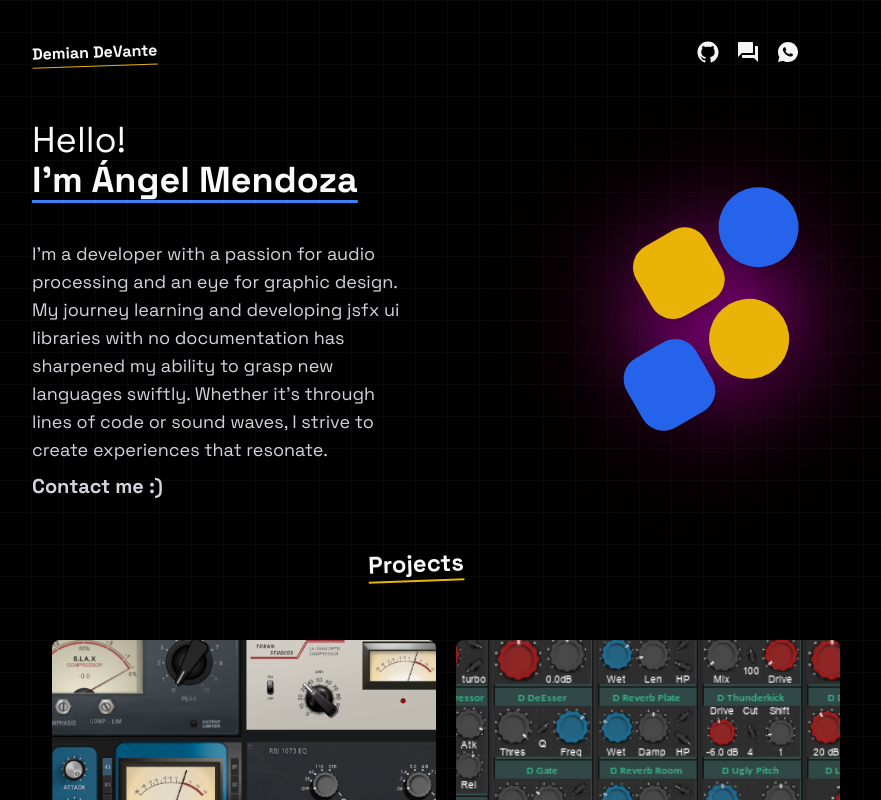
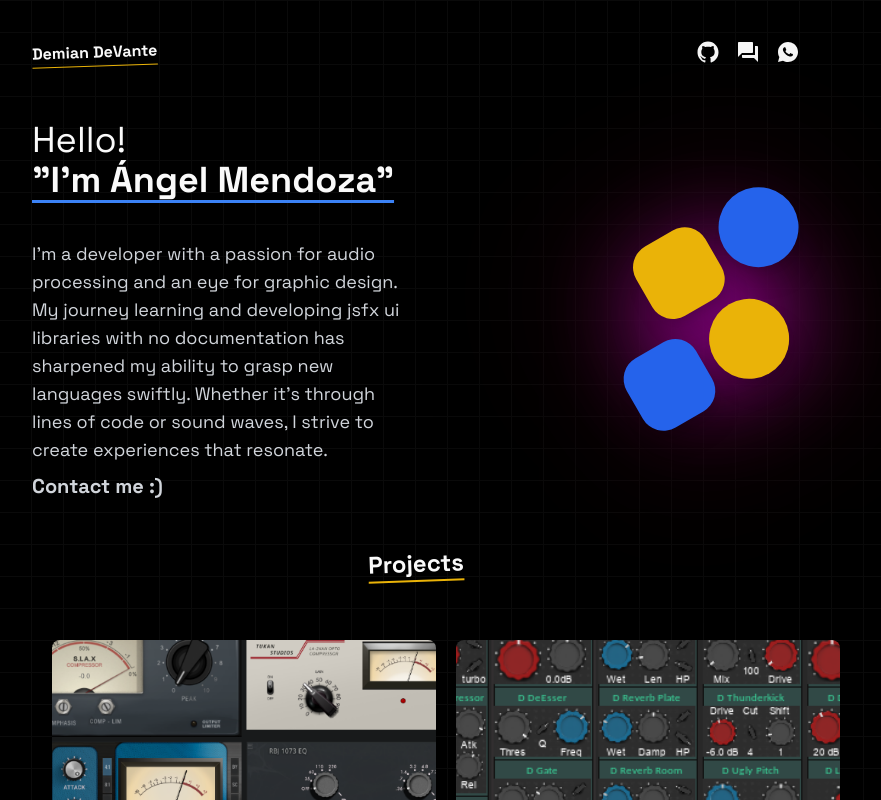
Before and after one commit to DemianDeVante/prtfl, a Next.js app: page / in a window 1280 px wide. Shown: the top 800 px of the page, without its empty margins (224-1105 px from the left). Built offline with nearby package versions, Linux system fonts and the light colour scheme.

Commit message:
more tests

```diff
--- a/app/components/MainBanner.tsx
+++ b/app/components/MainBanner.tsx
@@ -11,7 +11,7 @@ export default function MainBanner(){
                     <h1>Hello!
                         <br/>
                             <span className="font-bold underline underline-offset-8 decoration-blue-500">
-                                I'm Ángel Mendoza
+                                "I'm Ángel Mendoza"
                             </span>
                     </h1>
                 </div>
```
